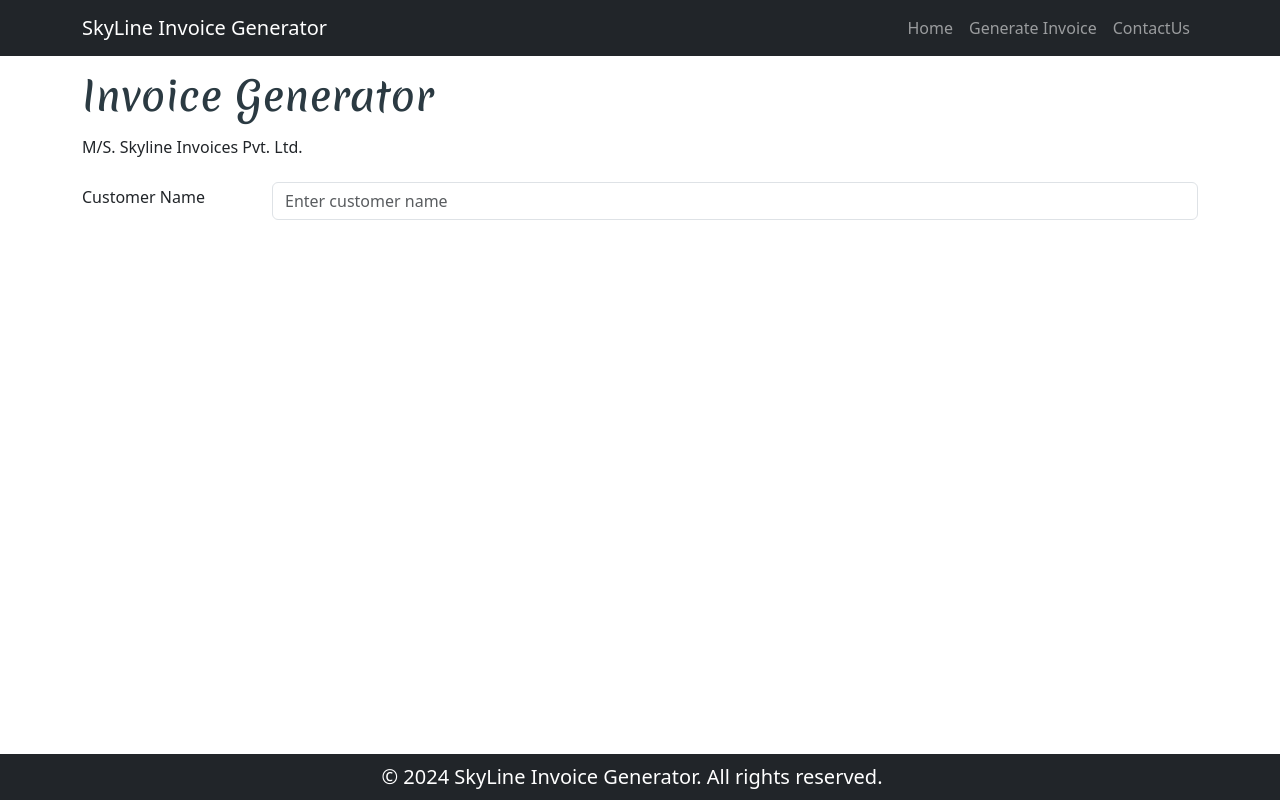
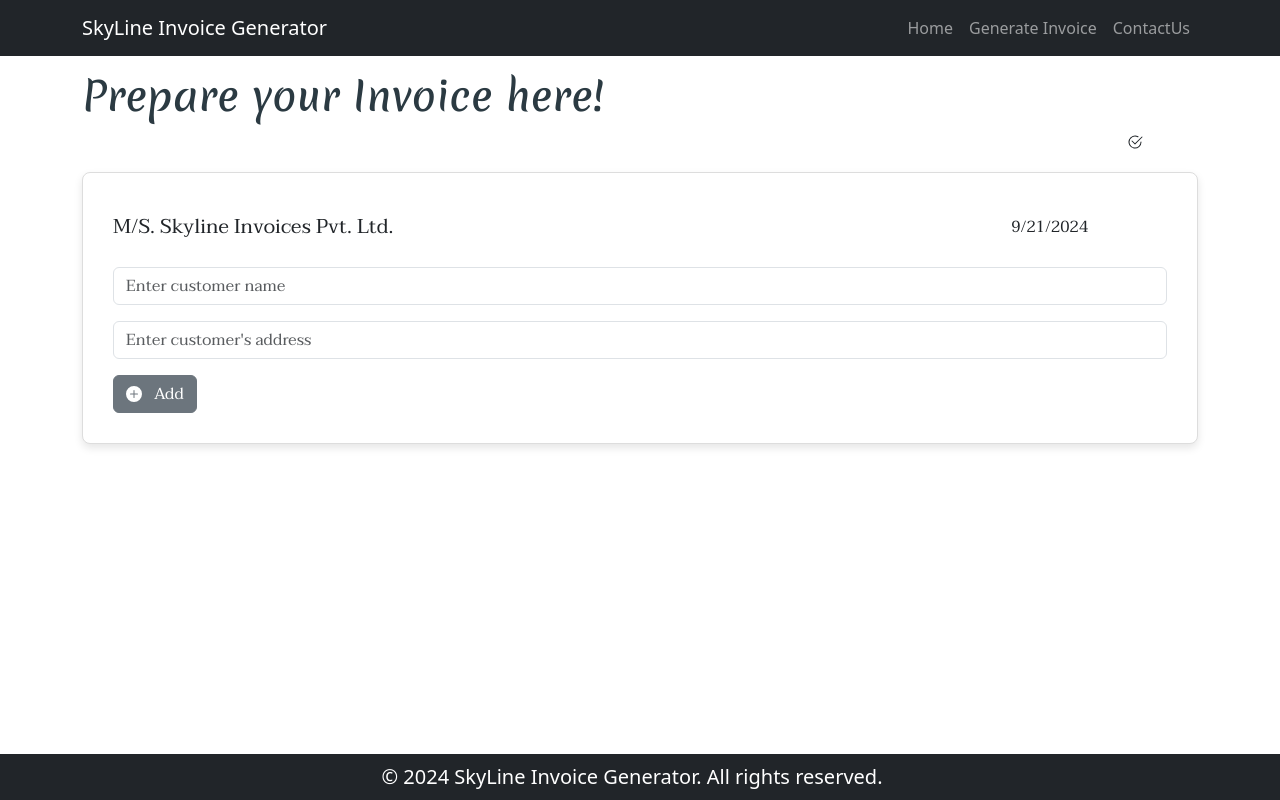
Before and after one commit to singlaHarish/invoice-generator-ui, a React (Create React App) app: page /generate in a window 1280 px wide. Built offline with nearby package versions, Linux system fonts and the light colour scheme; a web font is replaced by a local one.

Commit message:
next steps for invoice form added

```diff
--- a/src/components/GenerateInvoice.tsx
+++ b/src/components/GenerateInvoice.tsx
@@ -1,29 +1,69 @@
 import React, { useState } from "react"
-import { Button, Col, Container, Form, InputGroup, Row } from "react-bootstrap"
-import { FaPlus, FaEdit } from 'react-icons/fa';
+import { Button, Col, Container, Form, FormControl, InputGroup, Row } from "react-bootstrap"
+import { BsCheck2Circle, BsPencilSquare, BsFillPlusCircleFill } from "react-icons/bs";
+import { CustomerDetails } from "../models/InvoiceModels";
+import { enterpriseName } from "../support/Constants";
+
 
 const GenerateInvoice = () => {
-    const enterpriseName = "M/S. Skyline Invoices Pvt. Ltd.";
-    const [customerName, setCustomerName] = useState('');
-    const [isCustomerNameEditable, setIsCustomerNameEditable] = useState(true);
+    const [customerDetails, setCustomerDetails] = useState<CustomerDetails>({
+        customerName: '',
+        address: '',
+        contact: ''
+    });
+    const [isCustomerDetailsEditable, setIsCustomerDetailsEditable] = useState(true);
 
-    // Function to handle customer name change
-    const handleCustomerNameChange = (e: { target: { value: string; }; }) => {
-        setCustomerName(e.target.value);
+    // Function to handle customer details change
+    const handleCustomerDetailsChange = (e: React.ChangeEvent<HTMLInputElement>) => {
+        const { name, value } = e.target
+        setCustomerDetails((prevDetails) => ({
+            ...prevDetails,
+            [name]: value
+        }));
     };
 
-    // Function to toggle the editability of the customer name
-    const toggleCustomerNameEdit = () => {
-        setIsCustomerNameEditable(!isCustomerNameEditable);
+    // Toggle the editability of the fields
+    const toggleCustomerDetailsEdit = () => {
+        setIsCustomerDetailsEditable(!isCustomerDetailsEditable);
+    }
+
+    // Get concatenated customer details as a single string
+    const getConcatenatedCustomerDetails = () => {
+        const { customerName, address, contact } = customerDetails;
+        return `${customerName}, ${address}, ${contact}`;
+    };
+
+    const [items, setItems] = useState<string[]>([])
+
+    // Add a new item
+    const handleAddItem = () => {
+        setItems([...items, `Item ${items.length + 1}`]);
     };
 
     return (
-        <Container className="invoice-form-container">
-            <h2 className="mt-3">Invoice Generator</h2>
-            <Form>
+        <Container>
+            <h2 className="mt-3">Prepare your Invoice here!</h2>
+            <Row>
+                <Col md={11}>
+                </Col>
+                <Col md={1}>
+                    {!isCustomerDetailsEditable && (
+                        <BsPencilSquare
+                            onClick={toggleCustomerDetailsEdit}
+                        />
+                    )}
+                    {isCustomerDetailsEditable && (
+                        <BsCheck2Circle
+                            onClick={toggleCustomerDetailsEdit}
+                        />
+                    )}
+                </Col>
+            </Row>
+            <Form className="invoice-form-container">
                 <Row className="align-items-center mb-3">
-                    <Col md={12}>
+                    <Col md={10}>
                         <Form.Control
+                            size="lg"
                             type="text"
                             value={enterpriseName}
                             readOnly
@@ -31,31 +71,61 @@ const GenerateInvoice = () => {
                             className="form-control"
                         />
                     </Col>
+                    <Col md={1}>
+                        {new Date().toLocaleDateString()}
+                    </Col>
                 </Row>
                 <Row className="align-items-center mb-3">
-                    <Col md={2}>
-                        <Form.Label className="form-label">Customer Name</Form.Label>
-                    </Col>
-                    <Col md={10}>
+                    <Col md={12}>
                         <InputGroup>
                             <Form.Control
                                 type="text"
                                 placeholder="Enter customer name"
-                                value={customerName}
-                                onChange={handleCustomerNameChange}
-                                readOnly={!isCustomerNameEditable}
+                                name="customerName"
+                                value={customerDetails.customerName}
+                                onChange={handleCustomerDetailsChange}
+                                readOnly={!isCustomerDetailsEditable}
                                 className="form-control"
-                                onBlur={() => setIsCustomerNameEditable(false)} // Make field read-only when it loses focus
                             />
-                            {!isCustomerNameEditable && (
-                                <InputGroup.Text
-                                    onClick={toggleCustomerNameEdit}
-                                    style={{ cursor: 'pointer', background: 'none', border: 'none' }}
-                                >
-                                    <FaEdit />
-                                </InputGroup.Text>
-                            )}
                         </InputGroup>
+                    </Col>
+                </Row>
+                <Row className="align-items-center mb-3">
+                    <Col md={12}>
+                        <InputGroup>
+                            <Form.Control
+                                type="text"
+                                placeholder="Enter customer's address"
+                                name="address"
+                                value={customerDetails.address}
+                                onChange={handleCustomerDetailsChange}
+                                readOnly={!isCustomerDetailsEditable}
+                                className="form-control"
+                            />
+                        </InputGroup>
+                    </Col>
+                </Row>
+                {items.map((item, index) => (
+                    <Row key={index} className="align-items-center mb-3">
+                        <Col md={12}>
+                            <InputGroup>
+                                <FormControl
+                                    type="text"
+                                    value={item}
+                                    readOnly
+                                    className="form-control"
+                                />
+                            </InputGroup>
+                        </Col>
+                    </Row>
+                ))}
+                <Row>
+                    <Col md={1}>
+                        <Button variant="secondary" style={{ display: "flex", alignItems: "center", cursor: "pointer" }}
+                            onClick={handleAddItem}>
+                            <BsFillPlusCircleFill style={{ marginRight: "12px" }} />
+                            Add
+                        </Button>
                     </Col>
                 </Row>
             </Form>
--- a/src/index.scss
+++ b/src/index.scss
@@ -1,6 +1,6 @@
 
 @import url('https://fonts.googleapis.com/css2?family=Merienda:wght@300..900&display=swap');
-
+@import url('https://fonts.googleapis.com/css2?family=Taviraj:ital,wght@0,100;0,200;0,300;0,400;0,500;0,600;0,700;0,800;0,900;1,100;1,200;1,300;1,400;1,500;1,600;1,700;1,800;1,900&display=swap');
 
 // Variables
 $primary-color: #2b3a42; // Dark Navy for backgrounds and footers
@@ -74,6 +74,16 @@ h2 {
   }
 }
 
+.invoice-form-container {
+  font-family: "Taviraj",ital;
+  background-color: #ffffff; /* White background for the form */
+  padding: 30px; /* Add padding inside the container */
+  border: 1px solid #ddd; /* Light gray border for distinction */
+  border-radius: 8px; /* Rounded corners */
+  box-shadow: 0 4px 8px rgba(0, 0, 0, 0.1); /* Subtle shadow for a 3D effect */
+  margin-top: 20px; /* Space from the top */
+}
+
 /* Responsive Styles */
 @media (max-width: 768px) {
 }
--- /dev/null
+++ b/src/models/InvoiceModels.ts
@@ -0,0 +1,14 @@
+export interface CustomerDetails {
+    customerName: string;
+    address: string;
+    contact: string;
+}
+
+
+export interface MemoItem {
+    itemType: string;
+    itemSubType: string;
+    ratePerItem: string;
+    quantity: string;
+    price: string;
+}
--- /dev/null
+++ b/src/support/Constants.ts
@@ -0,0 +1,2 @@
+
+export const enterpriseName = "M/S. Skyline Invoices Pvt. Ltd.";
```
